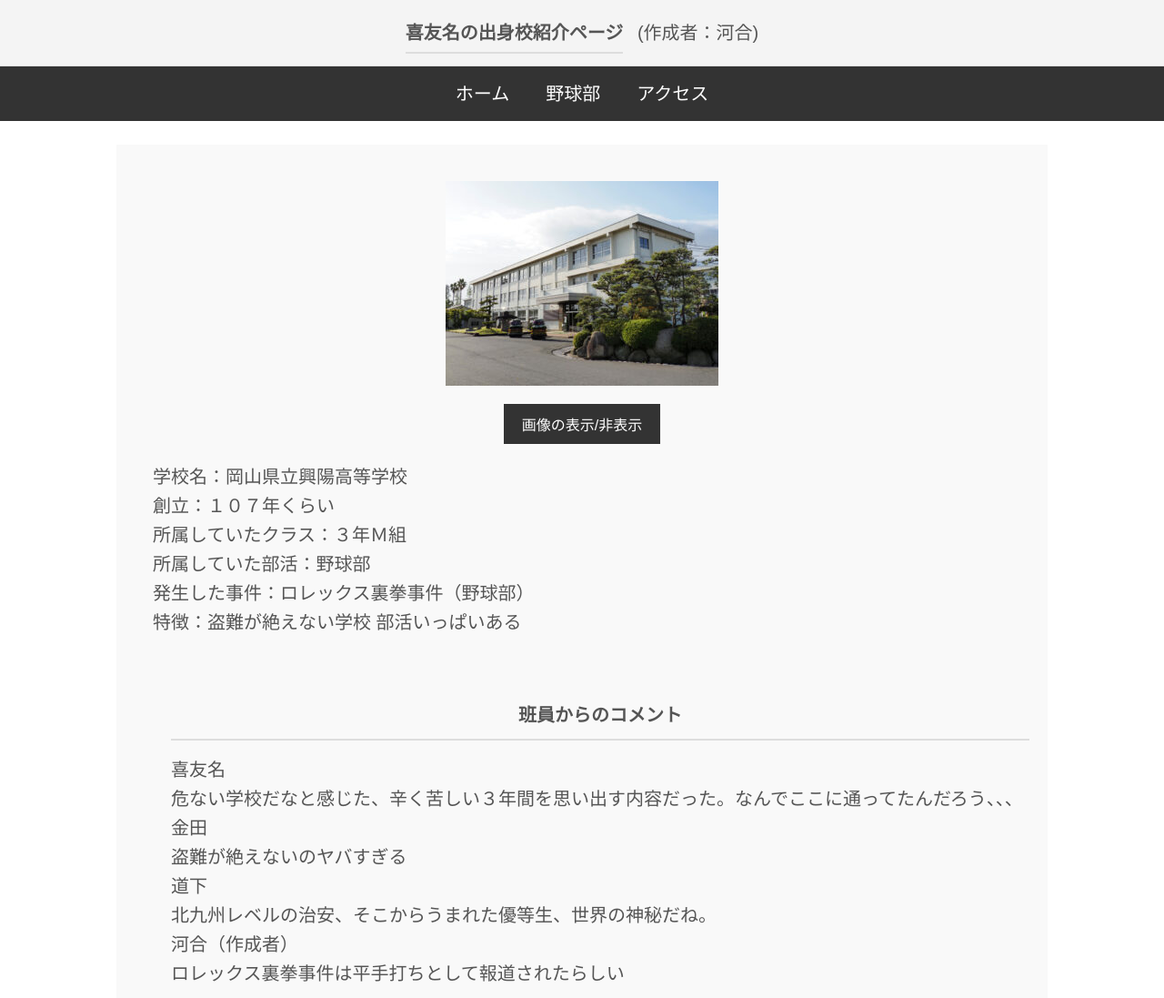
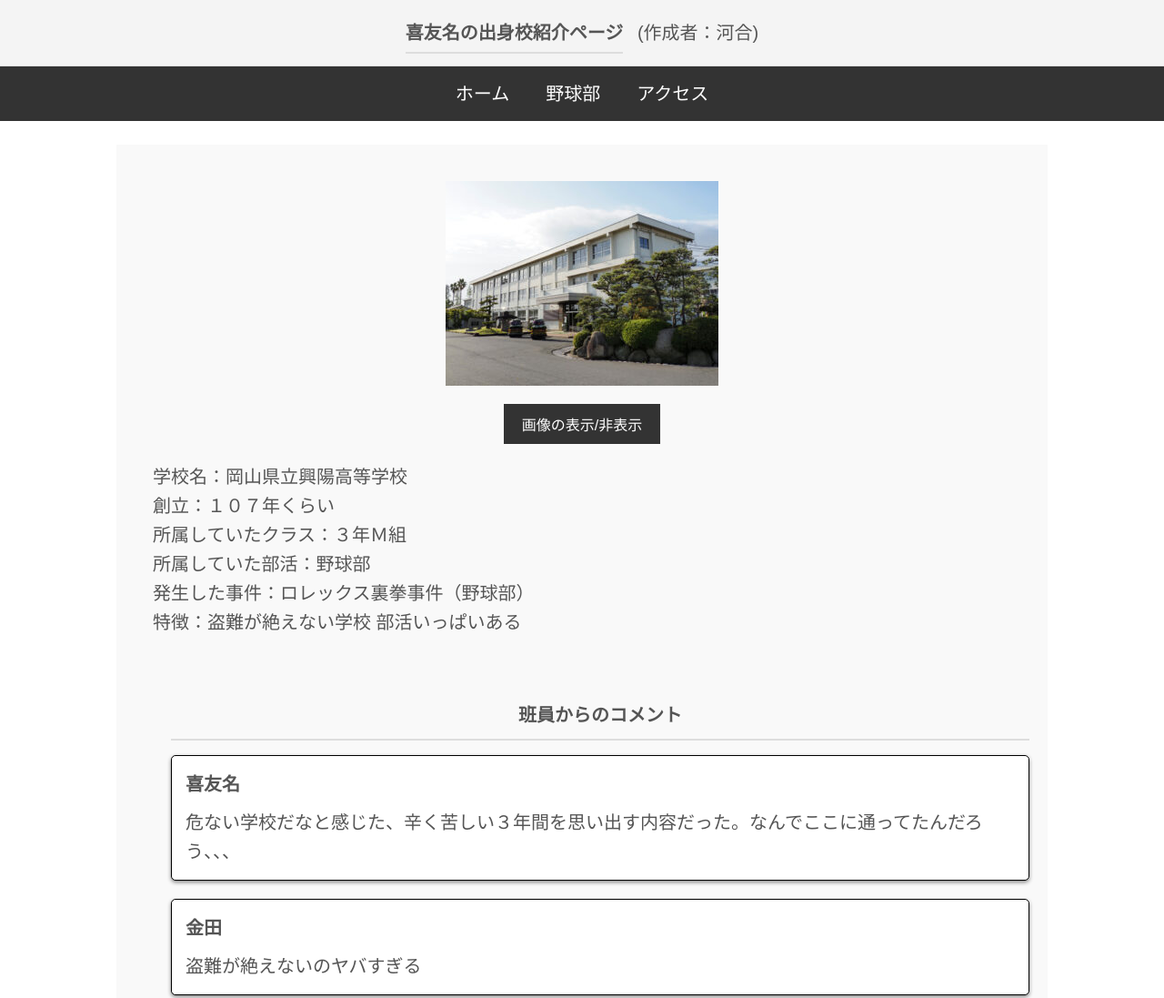
Before and after one commit to michishita-oic/intro_highschool, a plain HTML site: page kyuuna/kyuuna.html in a window 1280 px wide. Shown: the top 1097 px of the page at 91% size. Drawn offline with nearby package versions, Linux system fonts and the light colour scheme; files that its build step writes are made by us from their sources.

Commit message:
kyuuna.htmlのcssを修正

```diff
--- a/kyuuna/kyuuna.html
+++ b/kyuuna/kyuuna.html
@@ -116,6 +116,26 @@
             width: 50px;
             height: auto;
         }
+
+        .comment-box {
+	        background-color: #ffffff;
+	        border: 1px solid #000000;
+	        border-radius: 5px;
+	        padding: 15px;
+	        margin-bottom: 20px;
+	        box-shadow: 0 2px 4px #878787;
+        }
+
+        .comment-user {
+	        display: flex;
+	        justify-content: space-between;
+	        margin-bottom: 10px;
+	        font-weight: bold;
+        }
+
+        .comment {
+	        line-height: 1.6;
+    }
     </style>
 </head>
 <body id="top">
```
